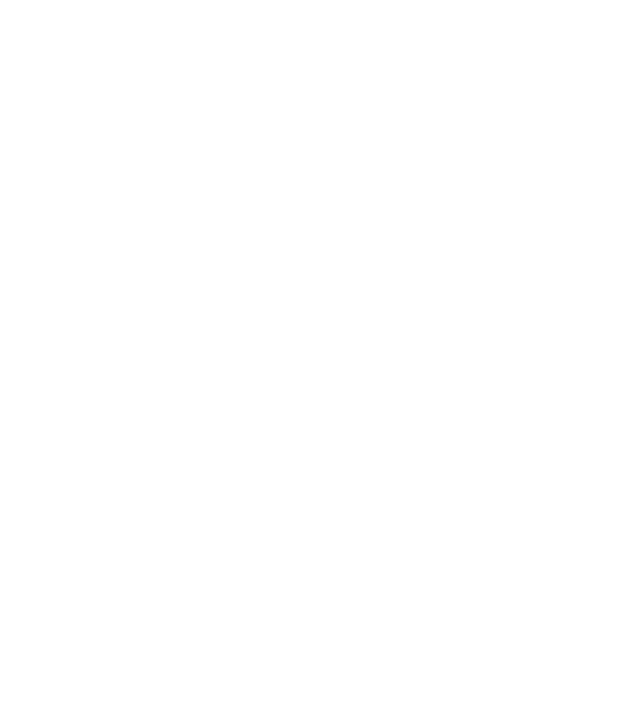
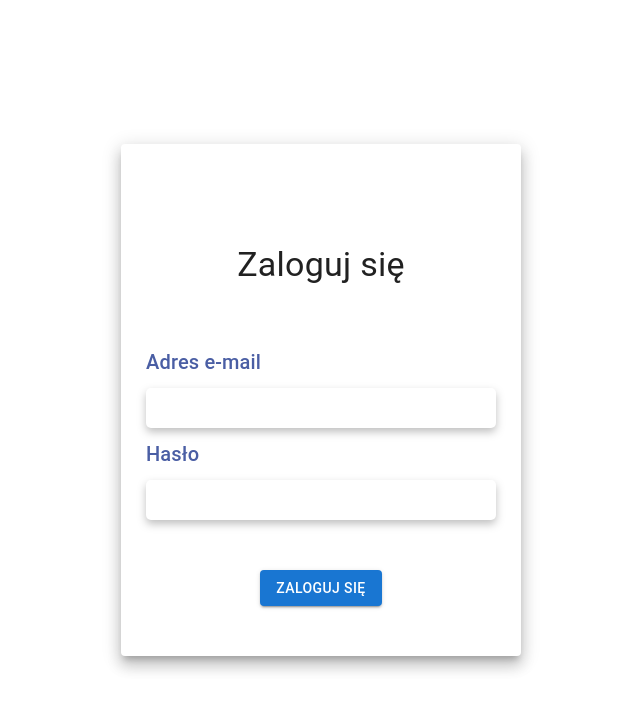
Before and after one commit to PaganMuffin/zai-oro-frontend-ansi, a React (Create React App) app: page /login in a window 1280 px wide. Before the commit this address had no page. Shown: the top 710 px of the page, without its empty margins (319-959 px from the left). Built offline with nearby package versions, Linux system fonts and the light colour scheme.

Commit message:
Login page

```diff
--- a/src/App.js
+++ b/src/App.js
@@ -1,15 +1,14 @@
 import { Route, Routes } from "react-router-dom";
-import MainPage from "./pages/MainPage";
+import Login from "./pages/login";
+import MainPage from "./pages/main";
+import Register from "./pages/register";
 
 const App = () => {
 	return (
-		<div
-			style={{
-				display: "flex",
-				flexDirection: "column",
-				height: "100vh",
-			}}>
+		<div>
 			<Routes>
+				<Route path="/login" element={<Login />} />
+				<Route path="/register" element={<Register />} />
 				<Route path="/" element={<MainPage />} />
 			</Routes>
 		</div>
--- /dev/null
+++ b/src/components/CustomInputwithLabel.js
@@ -0,0 +1,38 @@
+import { InputBase, Typography } from "@mui/material";
+
+const CustomInputWithLabel = ({ value, setFunction, label, type }) => {
+	return (
+		<div
+			style={{
+				display: "flex",
+				flexDirection: "column",
+				gap: 10,
+			}}>
+			<Typography style={{ color: "#4A5EA4" }} variant="h6">
+				{label}
+			</Typography>
+			<InputBase
+				style={{
+					background: "white",
+					paddingLeft: "0.5rem",
+					paddingRight: "0.5rem",
+					paddingTop: "0.25rem",
+					paddingBottom: "0.25rem",
+					borderRadius: "5px",
+					filter: "drop-shadow(0px 4px 4px rgba(0, 0, 0, 0.25))",
+				}}
+				sx={{
+					width: "350px",
+				}}
+				label={label}
+				value={value}
+				type={type}
+				onChange={(e) => {
+					setFunction(e.target.value);
+				}}
+			/>
+		</div>
+	);
+};
+
+export default CustomInputWithLabel;
--- /dev/null
+++ b/src/pages/login/index.js
@@ -0,0 +1,62 @@
+import { Button, Paper, Typography } from "@mui/material";
+import { useEffect, useState } from "react";
+import CustomInputWithLabel from "../../components/CustomInputwithLabel";
+
+const Login = () => {
+	const [email, setEmail] = useState("");
+	const [password, setPassword] = useState("");
+
+	useEffect(() => {
+		console.log("Login page rendered");
+	}, []);
+
+	const handleSubmit = (e) => {
+		console.log(email, password);
+	};
+	return (
+		<div
+			style={{
+				height: "100vh",
+				display: "flex",
+				flexDirection: "column",
+				justifyContent: "center",
+				alignItems: "center",
+			}}>
+			<Paper
+				elevation={10}
+				style={{
+					display: "flex",
+					flexDirection: "column",
+					gap: 10,
+					margin: "auto",
+					width: "400px",
+					alignItems: "center",
+					padding: 50,
+				}}>
+				<Typography variant="h4" style={{ paddingTop: 50, paddingBottom: 50 }}>
+					Zaloguj się
+				</Typography>
+				<CustomInputWithLabel
+					value={email}
+					setFunction={setEmail}
+					label={"Adres e-mail"}
+					type={"email"}
+				/>
+				<CustomInputWithLabel
+					value={password}
+					setFunction={setPassword}
+					label={"Hasło"}
+					type={"password"}
+				/>
+				<Button
+					variant="contained"
+					sx={{ marginTop: 5 }}
+					onClick={handleSubmit}>
+					Zaloguj się
+				</Button>
+			</Paper>
+		</div>
+	);
+};
+
+export default Login;
--- /dev/null
+++ b/src/pages/register/index.js
@@ -0,0 +1,5 @@
+const Register = () => {
+	return <div>Register</div>;
+};
+
+export default Register;
```
Also changed, not shown: src/utills/index.js (added, +9 -0 lines), src/pages/main/index.js (renamed from src/pages/MainPage.js).
